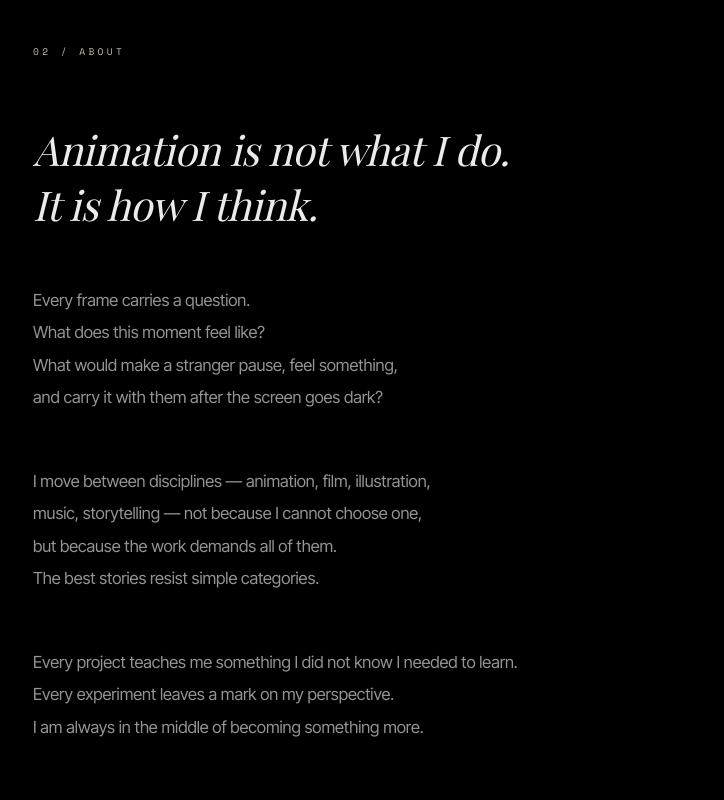
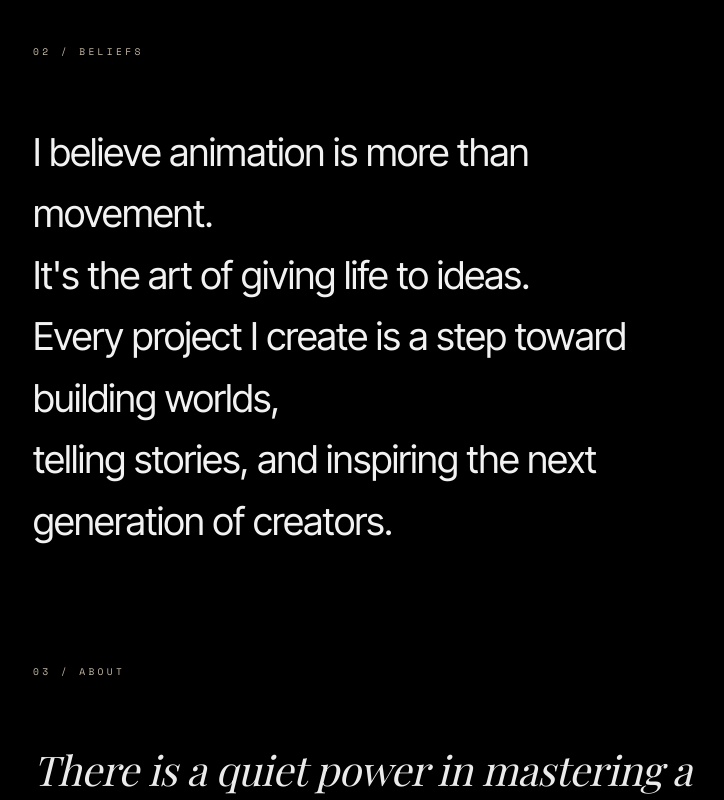
Before and after one commit to Lucy73400/vaibhav-portfolio, a React (Vite) app: page / in a window 1280 px wide. Shown: the part 900-1700 px from the top of the page, without its empty margins (277-1001 px from the left). Built offline with nearby package versions, Linux system fonts and the light colour scheme; a web font is replaced by a local one.

Commit message:
about and philosophy

```diff
--- a/src/App.jsx
+++ b/src/App.jsx
@@ -5,6 +5,7 @@ import CustomCursor from './components/CustomCursor';
 import CinematicIntro from './components/CinematicIntro';
 import Navbar from './components/Navbar';
 import Hero from './sections/Hero';
+import Philosophy from './sections/Philosophy';
 import Atmospheric from './sections/Atmospheric';
 import Identity from './sections/Identity';
 import Creations from './sections/Creations';
@@ -29,6 +30,7 @@ function HomePage({ introState }) {
   return (
     <main>
       <Hero introState={introState} />
+      <Philosophy />
       <Identity />
       <Atmospheric />
       <Creations />
--- a/src/components/Navbar.jsx
+++ b/src/components/Navbar.jsx
@@ -31,7 +31,7 @@ export default function Navbar({ introState }) {
       setScrolled(window.scrollY > 50);
       if (!isHome) return;
 
-      const sections = ['hero', 'identity', 'creations', 'portfolio', 'collaborate'];
+      const sections = ['hero', 'philosophy', 'identity', 'creations', 'portfolio', 'collaborate'];
       const scrollPos = window.scrollY;
 
       for (const id of sections) {
@@ -127,7 +127,7 @@ export default function Navbar({ introState }) {
         <motion.a
           href="/#identity"
           onClick={(e) => handleSectionClick(e, 'identity')}
-          className={isHome && activeSection === 'identity' ? 'active' : ''}
+          className={isHome && (activeSection === 'identity' || activeSection === 'philosophy') ? 'active' : ''}
           {...linkMotion(0.4)}
         >
           About
--- a/src/index.css
+++ b/src/index.css
@@ -509,7 +509,7 @@ section {
 /* --- ABOUT SECTION ─────────────────────────────────────────────────────── */
 #identity.about-section {
   background: var(--bg-dark);
-  padding: 18vh 8vw 16vh;
+  padding: 8vh 8vw 16vh; /* Decreased top padding to flow seamlessly from Philosophy */
   display: flex;
   justify-content: center;
   align-items: flex-start;
@@ -611,10 +611,51 @@ section {
   }
 }
 
-/* Legacy classes — kept so old CSS references don't break silently */
-.philosophy-section { /* aliased to about-section */ }
-.philosophy-container { display: none; }
-.philosophy-text { display: none; }
+/* --- PHILOSOPHY SECTION ─────────────────────────────────────────────────── */
+.philosophy-section {
+  background: var(--bg-dark);
+  padding: 18vh 8vw 6vh; /* Large top padding, small bottom padding for seamless transition */
+  display: flex;
+  justify-content: center;
+  align-items: flex-start;
+}
+
+.philosophy-inner {
+  max-width: 660px;
+  width: 100%;
+  display: flex;
+  flex-direction: column;
+}
+
+.philosophy-label {
+  margin-bottom: 4rem;
+  display: block;
+}
+
+.philosophy-content {
+  display: flex;
+  flex-direction: column;
+}
+
+.philosophy-manifesto {
+  font-family: var(--font-philosophy);
+  font-size: clamp(1.5rem, 3.2vw, 2.4rem);
+  font-weight: 400;
+  line-height: 1.6;
+  letter-spacing: -0.015em;
+  color: rgba(255, 255, 255, 0.95);
+  margin: 0;
+}
+
+@media (max-width: 768px) {
+  .philosophy-section {
+    padding: 12vh 8vw 4vh;
+  }
+  .philosophy-manifesto {
+    font-size: clamp(1.2rem, 5.5vw, 1.8rem);
+    line-height: 1.5;
+  }
+}
 
 
 /* --- WHAT I CREATE (CATEGORIES) --- */
--- a/src/sections/Identity.jsx
+++ b/src/sections/Identity.jsx
@@ -33,47 +33,36 @@ const PARAGRAPHS = [
     id: 'p1',
     type: 'lead',
     lines: [
-      'Animation is not what I do.',
-      'It is how I think.',
+      'There is a quiet power in mastering a single craft—',
+      'in writing code, illustrating lines, or holding a camera.',
+      'But I have always found my home in the space between them.',
     ],
   },
   {
     id: 'p2',
     type: 'body',
     lines: [
-      'Every frame carries a question.',
-      'What does this moment feel like?',
-      'What would make a stranger pause, feel something,',
-      'and carry it with them after the screen goes dark?',
+      'I move between disciplines not to collect titles, but to expand how I see.',
+      'To paint is to study light. To write code is to understand structure.',
+      'To animate is to give both a heartbeat. Every medium I touch teaches',
+      'me a new language, exposing a different dimension of the same story.',
     ],
   },
   {
     id: 'p3',
     type: 'body',
     lines: [
-      'I move between disciplines — animation, film, illustration,',
-      'music, storytelling — not because I cannot choose one,',
-      'but because the work demands all of them.',
-      'The best stories resist simple categories.',
+      'This is not a search for a final destination, but an ongoing exploration.',
+      'By refusing the limits of a single tool, I remain a perpetual student,',
+      'constantly learning, adapting, and finding new ways to connect.',
     ],
   },
   {
     id: 'p4',
-    type: 'body',
-    lines: [
-      'Every project teaches me something I did not know I needed to learn.',
-      'Every experiment leaves a mark on my perspective.',
-      'I am always in the middle of becoming something more.',
-    ],
-  },
-  {
-    id: 'p5',
     type: 'closing',
     lines: [
-      'My ambition is not to imitate the work I admire.',
-      'It is to build worlds, tell stories,',
-      'and create frames that people still remember',
-      'long after the project is finished.',
+      'In the end, craftsmanship is not about the medium we choose—',
+      'it is about the care we bring to it, and the stories we leave behind.',
     ],
   },
 ];
@@ -94,7 +83,7 @@ export default function Identity() {
           animate={{ opacity: headerInView ? 1 : 0 }}
           transition={{ duration: 1.2, ease: EASE }}
         >
-          02 / ABOUT
+          03 / ABOUT
         </motion.span>
 
         {/* ── Paragraphs ── */}
--- /dev/null
+++ b/src/sections/Philosophy.jsx
@@ -0,0 +1,67 @@
+import { useRef } from 'react';
+import { motion, useInView } from 'framer-motion';
+
+const EASE = [0.16, 1, 0.3, 1];
+
+// ── Staggered line reveal with blur ──────────────────────────────────────────
+function RevealLine({ children, delay = 0, className = '' }) {
+  const ref    = useRef(null);
+  const inView = useInView(ref, { once: true, margin: '-8% 0px' });
+
+  return (
+    <motion.span
+      ref={ref}
+      className={className}
+      style={{ display: 'block' }}
+      initial={{ opacity: 0, y: 18, filter: 'blur(8px)' }}
+      animate={
+        inView
+          ? { opacity: 1, y: 0, filter: 'blur(0px)' }
+          : { opacity: 0, y: 18, filter: 'blur(8px)' }
+      }
+      transition={{ duration: 1.6, delay, ease: EASE }}
+    >
+      {children}
+    </motion.span>
+  );
+}
+
+export default function Philosophy() {
+  const labelRef = useRef(null);
+  const labelInView = useInView(labelRef, { once: true, margin: '-5% 0px' });
+
+  const lines = [
+    "I believe animation is more than movement.",
+    "It's the art of giving life to ideas.",
+    "Every project I create is a step toward building worlds,",
+    "telling stories, and inspiring the next generation of creators."
+  ];
+
+  return (
+    <section id="philosophy" className="philosophy-section" aria-label="Creative Philosophy">
+      <div className="philosophy-inner">
+        {/* ── Section label ── */}
+        <motion.span
+          ref={labelRef}
+          className="sec-label philosophy-label"
+          initial={{ opacity: 0 }}
+          animate={{ opacity: labelInView ? 1 : 0 }}
+          transition={{ duration: 1.2, ease: EASE }}
+        >
+          02 / BELIEFS
+        </motion.span>
+
+        {/* ── Manifesto ── */}
+        <div className="philosophy-content">
+          <p className="philosophy-manifesto">
+            {lines.map((line, idx) => (
+              <RevealLine key={idx} delay={idx * 0.15}>
+                {line}
+              </RevealLine>
+            ))}
+          </p>
+        </div>
+      </div>
+    </section>
+  );
+}
```
